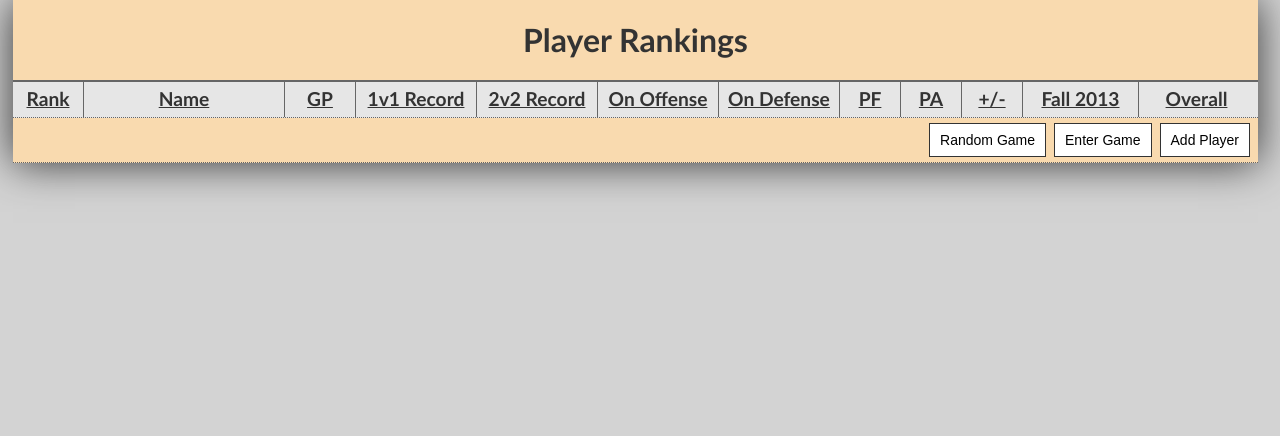
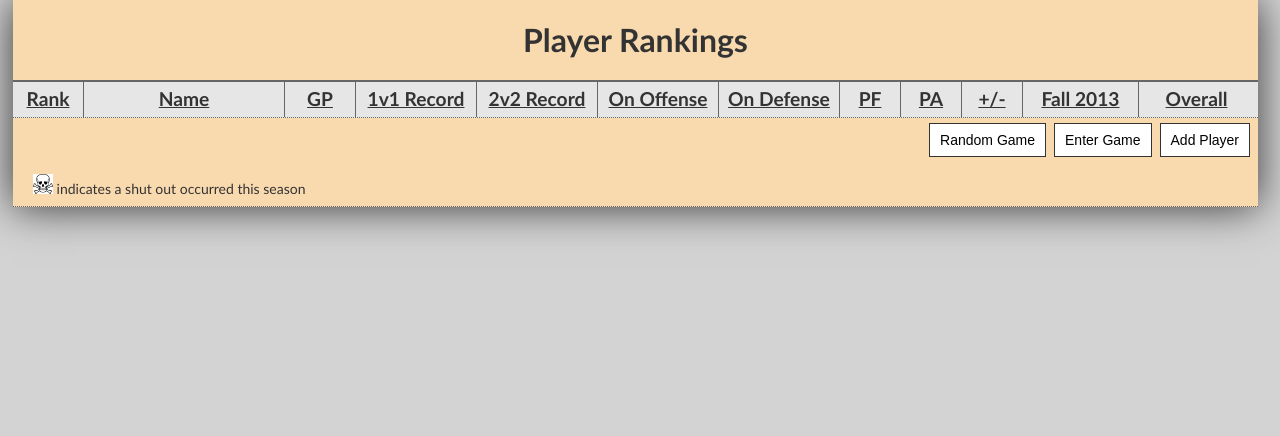
Before and after one commit to nathanpaul/FR_office_sports, a Rails app: page / in a window 1280 px wide. Shown: the part 50-486 px from the top of the page. Run offline with Rails 7, Linux system fonts and the light colour scheme; data that the repository does not hold is empty; style sheets or scripts are compiled from the project's sources; parts of the project's set-up code (start-up, migrations or seed data) failed here and were passed over; some libraries are stand-ins or nearby versions.

Commit message:
skull info

```diff
--- a/app/assets/stylesheets/players.css.scss
+++ b/app/assets/stylesheets/players.css.scss
@@ -221,13 +221,19 @@ body{
 			margin-bottom: 5px;
 		}
 
-		.last_game{
+		.last_game, .skull{
+			margin-bottom: 5px;
+			margin-top: 5px;
 			font-size: 14px;
-			margin: 0px 0px 0px 0;
+			float: left;
 			color: #333;
 			margin-left: 20px;
 			text-align: left;
 			line-height: 1;
+		}
+
+		.skull{
+			margin-top: -20px;
 		}
 	}
 
--- a/app/views/players/index.html.haml
+++ b/app/views/players/index.html.haml
@@ -148,4 +148,6 @@
 						-else
 							%span.text="*#{$last_game.blue_offense}'s #{$last_game.winning_score} - #{$last_game.losing_score} victory over #{$last_game.red_offense} in 1v1 had an ELO swing of #{number_with_precision($last_game.elo_swing, :precision => 4)}."
 						%span.text=link_to "Delete this game", game_delete_last_game_path($last_game.id), :method => "put", :confirm => "Are you sure you want to do that?"
+				%br/
+				%p.skull=image_tag('skull.png', :size => "20x20", :alt => "shut out") + "  " + "indicates a shut out occurred this season"
 			%li.footer
```
Also changed, not shown: 1 other file.
